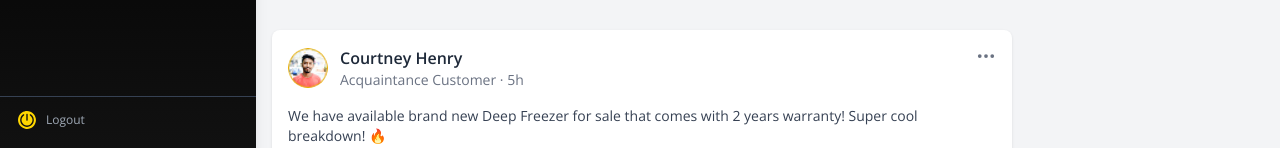
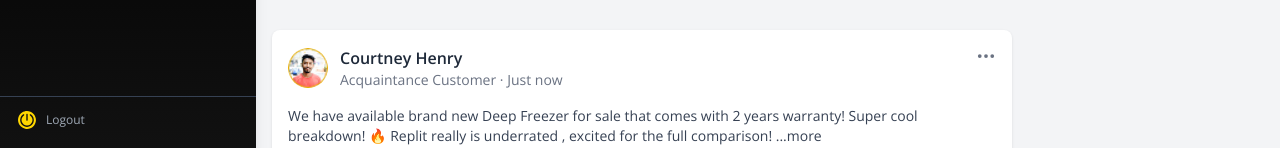
Before and after one commit to Adepetun22/Dice-Social, a React (Vite) app: page /profile in a window 1280 px wide. Shown: the part 633-781 px from the top of the page. Built offline with nearby package versions, Linux system fonts and the light colour scheme.

Commit message:
New update

```diff
--- a/src/Pages/DashboardCCC/NewsFeed.jsx
+++ b/src/Pages/DashboardCCC/NewsFeed.jsx
@@ -1,10 +1,21 @@
-import React from "react";
+import React, { useState } from "react";
 import CreatePost from "../../components/DashboardCCC/NewsFeed/CreatePost";
 import PostCard from "../../components/DashboardCCC/NewsFeed/PostCard";
 import SuggestionCard from "../../components/DashboardCCC/NewsFeed/SuggestionCard";
 import ConnectsSuggestion from "../../components/DashboardCCC/NewsFeed/ConnectsSuggestion";
 
 const NewsFeed = () => {
+  const [posts, setPosts] = useState([]);
+
+  const handleNewPost = (postData) => {
+    const newPost = {
+      id: Date.now(),
+      ...postData,
+      timestamp: new Date().toISOString(),
+    };
+    setPosts(prev => [newPost, ...prev]);
+  };
+
   return (
     <div className="lg:py-8 px-4 bg-white">
       <div className="grid lg:grid-cols-4 grid-cols-1 gap-4">
@@ -12,8 +23,14 @@ const NewsFeed = () => {
           <ConnectsSuggestion />
         </div>
         <div className="lg:col-span-3 col-span-4 order-last lg:order-first">
-          <CreatePost />
+          <CreatePost onPostSubmit={handleNewPost} />
 
+          {/* Render new posts from CreatePost */}
+          {posts.map(post => (
+            <PostCard key={post.id} post={post} />
+          ))}
+
+          {/* Existing static posts */}
           <SuggestionCard />
           <PostCard />
         </div>
--- a/src/components/DashboardCCC/NewsFeed/PostCard.jsx
+++ b/src/components/DashboardCCC/NewsFeed/PostCard.jsx
@@ -2,21 +2,21 @@ import React, { useState, useRef, useEffect } from "react";
 import { FaThumbsUp, FaRegComment, FaRetweet, FaPaperPlane } from "react-icons/fa";
 import { BsThreeDots } from "react-icons/bs";
 import { FiLink, FiUserX, FiFlag, FiTrash2 } from "react-icons/fi";
-import EmojiPicker from "../EmojiPicker"; // Importing the EmojiPicker component
-import ReactionsPicker from "../ReactionsPicker"; // Importing the ReactionsPicker component
-import Comment from "./Comment"; // Importing the Comment component
+import EmojiPicker from "../EmojiPicker";
+import ReactionsPicker from "../ReactionsPicker";
+import Comment from "./Comment";
 
 import Avatar from "../../../assets/Avatar.png";
 import Freezer from "../../../assets/Freezer.png";
 
-const PostCard = () => {
+const PostCard = ({ post }) => {
   const [showDropdown, setShowDropdown] = useState(false);
-  const [comments, setComments] = useState([]); // State to hold comments
-  const [newComment, setNewComment] = useState(""); // State for new comment input
-  const [showCommentInput, setShowCommentInput] = useState(false); // State to toggle comment input visibility
-  const [showEmojiPicker, setShowEmojiPicker] = useState(false); // State to toggle emoji picker visibility
-  const [showReactionsPicker, setShowReactionsPicker] = useState(false); // State to toggle reactions picker visibility
-  const [selectedReaction, setSelectedReaction] = useState(null); // State to track selected reaction emoji
+  const [comments, setComments] = useState([]);
+  const [newComment, setNewComment] = useState("");
+  const [showCommentInput, setShowCommentInput] = useState(false);
+  const [showEmojiPicker, setShowEmojiPicker] = useState(false);
+  const [showReactionsPicker, setShowReactionsPicker] = useState(false);
+  const [_selectedReaction, setSelectedReaction] = useState(null);
   const [reactions, setReactions] = useState({
     '👍': 0,
     '👎': 0,
@@ -28,7 +28,7 @@ const PostCard = () => {
     '🎉': 0,
     '🔥': 0,
     '💯': 0,
-  }); // State to track reaction counts
+  });
   const dropdownRef = useRef(null);
   const likeButtonRef = useRef(null);
 
@@ -56,7 +56,6 @@ const PostCard = () => {
   const handleMenuAction = (action) => {
     console.log(`${action} clicked`);
     setShowDropdown(false);
-    // Add your action handlers here
   };
 
   const handleCommentChange = (e) => {
@@ -67,7 +66,7 @@ const PostCard = () => {
     if (newComment.trim() !== "") {
       setComments([...comments, newComment]);
       setNewComment("");
-      setShowCommentInput(false); // Hide comment input after submission
+      setShowCommentInput(false);
     }
   };
 
@@ -93,6 +92,25 @@ const PostCard = () => {
     setShowReactionsPicker(false);
   };
 
+  // Helper function to format timestamp
+  const formatTimestamp = (timestamp) => {
+    if (!timestamp) return "Just now";
+    const date = new Date(timestamp);
+    const now = new Date();
+    const diffInSeconds = Math.floor((now - date) / 1000);
+
+    if (diffInSeconds < 60) return "Just now";
+    if (diffInSeconds < 3600) return `${Math.floor(diffInSeconds / 60)}m ago`;
+    if (diffInSeconds < 86400) return `${Math.floor(diffInSeconds / 3600)}h ago`;
+    return `${Math.floor(diffInSeconds / 86400)}d ago`;
+  };
+
+  // Use post data if available, otherwise use static data
+  const author = post?.author || { name: "Courtney Henry", type: "Acquaintance Customer", avatar: Avatar };
+  const content = post?.content || "We have available brand new Deep Freezer for sale that comes with 2 years warranty! Super cool breakdown! 🔥 Replit really is underrated , excited for the full comparison! ...more";
+  const mediaSrc = post?.mediaPreview || Freezer;
+  const timestamp = post?.timestamp;
+
   return (
     <div className="py-8">
       <div className="bg-white w-full rounded-lg shadow p-4 space-y-4">
@@ -100,14 +118,14 @@ const PostCard = () => {
         <div className="flex justify-between items-start">
           <div className="flex gap-3 items-center">
             <img
-              src={Avatar}
+              src={author.avatar}
               alt="User"
               className="w-10 h-10 rounded-full object-cover"
             />
             <div>
-              <h2 className="font-semibold text-gray-800">Courtney Henry</h2>
+              <h2 className="font-semibold text-gray-800">{author.name}</h2>
               <p className="text-sm text-gray-500">
-                Acquaintance Customer · 5h
+                {author.type} · {formatTimestamp(timestamp)}
               </p>
             </div>
           </div>
@@ -124,15 +142,15 @@ const PostCard = () => {
               <div className="absolute right-0 top-8 text-[10px] w-48 bg-white rounded-lg shadow-lg border border-gray-200 py-2 z-10">
                 <button
                   onClick={() => handleMenuAction("Copy link to post")}
-                  className="flex items-center gap-3 w-full px-4 py-2  text-gray-700 hover:bg-gray-50"
+                  className="flex items-center gap-3 w-full px-4 py-2 text-gray-700 hover:bg-gray-50"
                 >
                   <FiLink className="text-gray-500" />
                   Copy link to post
                 </button>
 
                 <button
-                  onClick={() => handleMenuAction("Unfollow Courtney Henry")}
-                  className="flex items-center gap-3 w-full px-4 py-2  text-gray-700 hover:bg-gray-50"
+                  onClick={() => handleMenuAction(`Unfollow ${author.name}`)}
+                  className="flex items-center gap-3 w-full px-4 py-2 text-gray-700 hover:bg-gray-50"
                 >
                   <FiUserX className="text-gray-500" />
                   Unfollow
@@ -140,7 +158,7 @@ const PostCard = () => {
 
                 <button
                   onClick={() => handleMenuAction("Report Post")}
-                  className="flex items-center gap-3 w-full px-4 py-2  text-gray-700 hover:bg-gray-50"
+                  className="flex items-center gap-3 w-full px-4 py-2 text-gray-700 hover:bg-gray-50"
                 >
                   <FiFlag className="text-gray-500" />
                   Report Post
@@ -148,7 +166,7 @@ const PostCard = () => {
 
                 <button
                   onClick={() => handleMenuAction("Delete")}
-                  className="flex items-center gap-3 w-full px-4 py-2  text-red-600 hover:bg-red-50"
+                  className="flex items-center gap-3 w-full px-4 py-2 text-red-600 hover:bg-red-50"
                 >
                   <FiTrash2 className="text-red-600" />
                   Delete
@@ -159,20 +177,31 @@ const PostCard = () => {
         </div>
 
         {/* Post Content */}
-        <p className="text-gray-700 text-sm">
-          We have available brand new Deep Freezer for sale that comes with 2
-          years warranty! Super cool breakdown! 🔥 <br />
-          Replit really is underrated , excited for the full comparison! ...more
+        {content && (
+          <p className="text-gray-700 text-sm whitespace-pre-wrap">
+            {content}
           </p>
+        )}
 
-        {/* Image */}
+        {/* Media (Image or Video) */}
+        {mediaSrc && (
           <div>
+            {post?.media?.type?.startsWith('video/') ? (
+              <video
+                src={mediaSrc}
+                alt="Post media"
+                className="w-full rounded-lg object-cover"
+                controls
+              />
+            ) : (
               <img
-            src={Freezer}
-            alt="Deep Freezer"
+                src={mediaSrc}
+                alt="Post media"
                 className="w-full rounded-lg object-cover"
               />
+            )}
           </div>
+        )}
 
         {/* Reactions */}
         <div className="flex justify-between text-sm text-gray-500">
@@ -181,18 +210,18 @@ const PostCard = () => {
               <span>👍</span>
             ) : (
               Object.entries(reactions)
-                .filter(([emoji, count]) => emoji !== '👍' && count > 0)
+                .filter(([, count]) => count > 0)
                 .slice(0, 5)
                 .map(([emoji]) => (
                   <span key={emoji}>{emoji}</span>
                 ))
             )}
-            {Object.entries(reactions).filter(([emoji, count]) => emoji !== '👍' && count > 0).length > 5 && (
+            {Object.entries(reactions).filter(([, count]) => count > 0).length > 5 && (
               <span className="flex items-center justify-center w-5 h-5 bg-gray-100 rounded-full text-xs">+</span>
             )}
             {Object.values(reactions).reduce((a, b) => a + b, 0)}
           </p>
-          <p>8 comments</p>
+          <p>{comments.length} comments</p>
         </div>
 
         {/* Actions */}
```
Also changed, not shown: src/components/DashboardCCC/NewsFeed/CreatePost.jsx (+28 -16 lines). Lines whose indentation alone changed are shown as unchanged.
